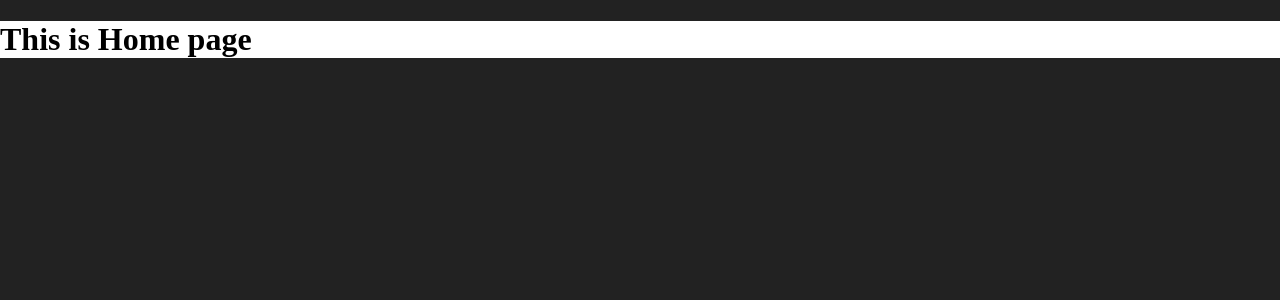
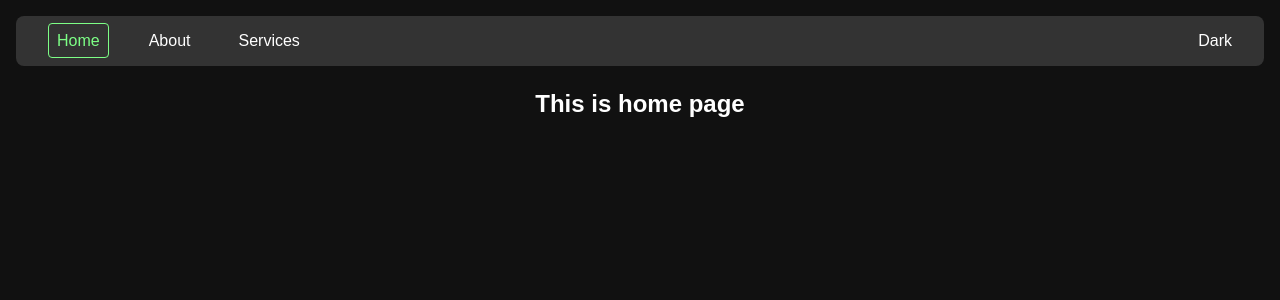
Before and after one commit to himanshu10rawat/next.js-complete-course, a Next.js app: page / in a window 1280 px wide. Shown: the top 300 px of the page. Built offline with nearby package versions, Linux system fonts and the light colour scheme.

Commit message:
server component rendered in client component

```diff
--- /dev/null
+++ b/app/about/page.js
@@ -0,0 +1,3 @@
+export default function about() {
+  return <h1>This is about page</h1>;
+}
--- /dev/null
+++ b/app/globals.css
@@ -0,0 +1,94 @@
+* {
+  box-sizing: border-box;
+  font-family: sans-serif;
+}
+
+body {
+  margin: 0;
+  background-color: #111;
+  color: #fff;
+  padding: 1rem;
+}
+
+a {
+  color: inherit;
+  text-decoration: none;
+}
+
+h1,
+h2,
+h3,
+h4,
+h5,
+h6,
+p {
+  margin: 0;
+  font-size: inherit;
+  color: inherit;
+  font-weight: inherit;
+}
+
+/* Header component css */
+
+header {
+  display: flex;
+  align-items: center;
+  justify-content: space-between;
+  background-color: #333;
+  padding: 1rem 2rem;
+  border-radius: 0.5rem;
+}
+
+header nav ul {
+  display: flex;
+  list-style: none;
+  padding-inline-start: 0;
+  margin-block: 0;
+  gap: 2rem;
+}
+
+header nav ul a {
+  border: 1px solid inherit;
+  padding: 0.5rem;
+  border-radius: 0.25rem;
+  transition: ease-in-out 0.3s;
+}
+
+header nav ul a.active {
+  color: rgb(125, 255, 134);
+  border: 1px solid rgb(125, 255, 134);
+}
+
+header nav ul a:hover {
+  color: rgb(125, 255, 134);
+}
+
+/* Body CSS Start */
+
+.body-container {
+  padding-top: 1.5rem;
+}
+
+h1 {
+  text-align: center;
+  font-size: 1.5rem;
+  font-weight: 600;
+  padding-bottom: 0.5rem;
+}
+
+h2 {
+  font-size: 1.15rem;
+  padding-bottom: 0.5rem;
+  font-weight: 600;
+}
+
+.service-item {
+  background-color: #333;
+  padding: 1rem;
+  margin-bottom: 0.5rem;
+  border-radius: 0.25rem;
+}
+
+.service-item:last-child {
+  margin-bottom: 0;
+}
--- a/app/layout.js
+++ b/app/layout.js
@@ -1,3 +1,6 @@
+import Header from "@/components/Header";
+import "./globals.css";
+
 export const metadata = {
   title: {
     template: "%s | Tech Company",
@@ -9,10 +12,9 @@ export const metadata = {
 export default function RootLayout({ children }) {
   return (
     <html>
-      <body style={{ margin: "0", backgroundColor: "#222" }}>
-        <div style={{ backgroundColor: "white", color: "black" }}>
-          {children}
-        </div>
+      <body>
+        <Header />
+        <div className="body-container">{children}</div>
       </body>
     </html>
   );
--- a/app/not-found.js
+++ b/app/not-found.js
@@ -1,7 +1,7 @@
 export default function notFound() {
   return (
     <>
-      <h1 style={{ margin: "0" }}>Page not found</h1>
+      <h1>Page not found</h1>
       <p>This URL is not found</p>
     </>
   );
--- a/app/page.js
+++ b/app/page.js
@@ -1,3 +1,3 @@
 export default function Home() {
-  return <h1>This is Home page</h1>;
+  return <h1>This is home page</h1>;
 }
--- /dev/null
+++ b/components/Header.js
@@ -0,0 +1,39 @@
+"use client";
+
+import Link from "next/link";
+import { usePathname } from "next/navigation";
+
+export default function Header() {
+  const pathname = usePathname();
+
+  return (
+    <header className="header">
+      <nav>
+        <ul>
+          <li>
+            <Link className={pathname === "/" ? "active" : ""} href={"/"}>
+              Home
+            </Link>
+          </li>
+          <li>
+            <Link
+              className={pathname === "/about" ? "active" : ""}
+              href={"/about"}
+            >
+              About
+            </Link>
+          </li>
+          <li>
+            <Link
+              className={pathname === "/services" ? "active" : ""}
+              href={"/services"}
+            >
+              Services
+            </Link>
+          </li>
+        </ul>
+      </nav>
+      <div className="theme-mode">Dark</div>
+    </header>
+  );
+}
```
Also changed, not shown: app/services/page.js (added, +21 -0 lines), components/Service.js (added, +8 -0 lines), components/ServicesList.js (added, +10 -0 lines).
